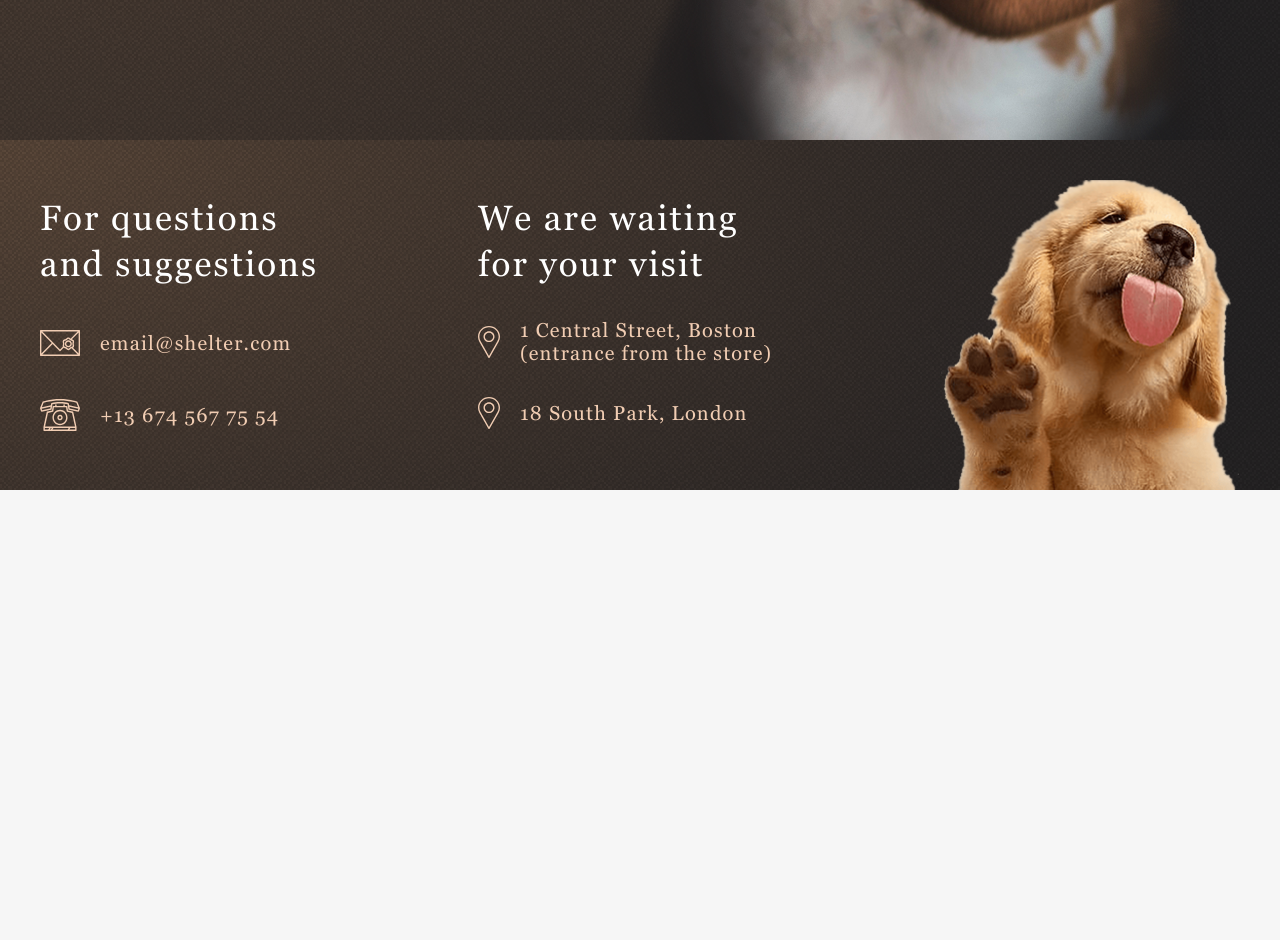
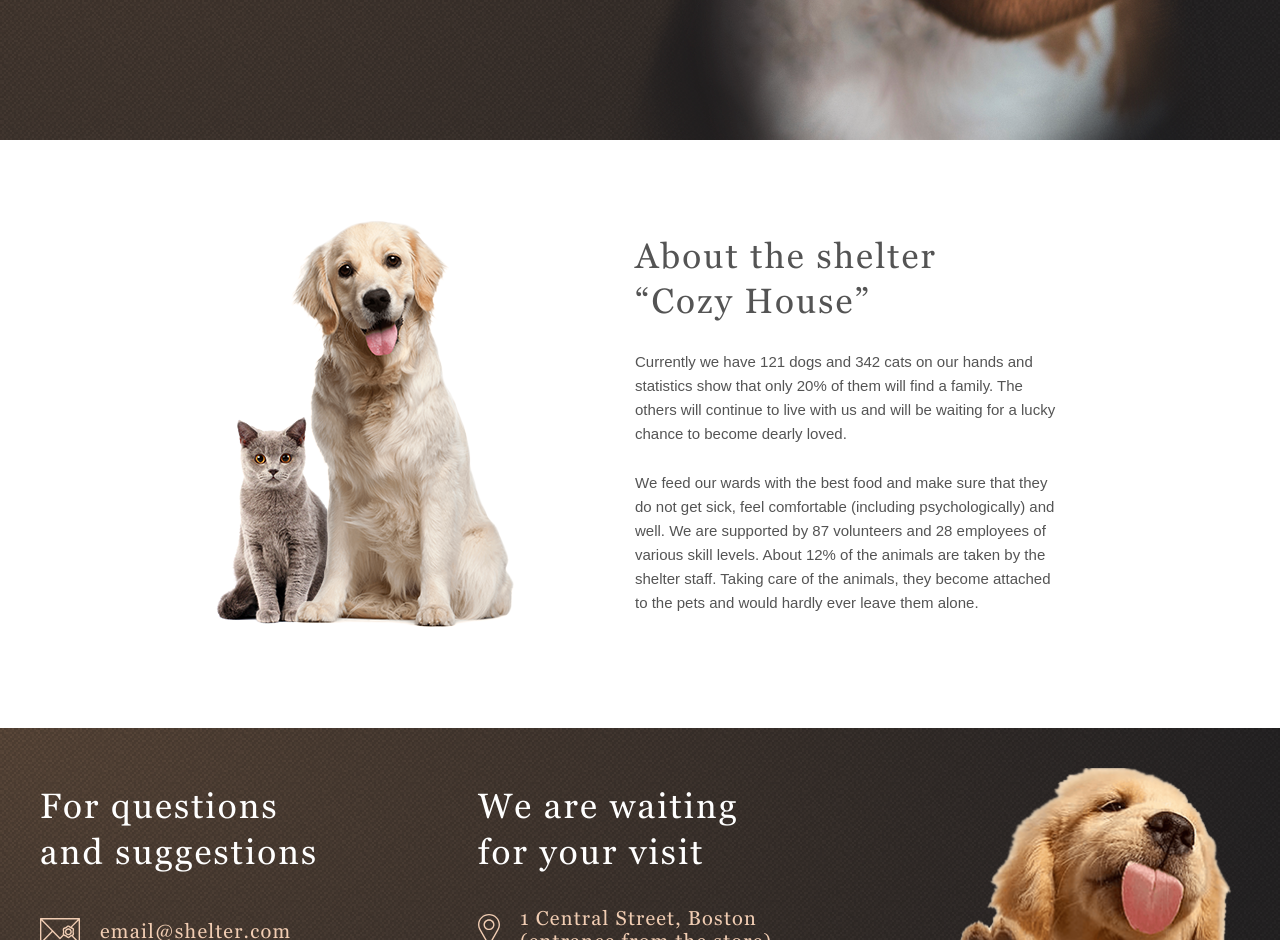
Before and after one commit to Mi6aRdnv/Shelter-Cozy-House, a website: page pages/main/index.html in a window 1280 px wide. Shown: the part 767-1707 px from the top of the page. Before the commit the page ends 1257 px from the top, so only its background shows below. Drawn offline with Linux system fonts and the light colour scheme.

Commit message:
feat: add styled About section to main page

```diff
--- a/pages/main/index.html
+++ b/pages/main/index.html
@@ -55,6 +55,38 @@
               src="../../assets/images/bg-start-screen-puppy.png"
               alt="image of a puppy"
             />
+          </div>
+        </div>
+      </section>
+
+      <section class="about">
+        <div class="about__box _container">
+          <div class="about__img-box">
+            <img
+              src="../../assets/images/dog-and-cat.png"
+              alt="image of a dog"
+              class="about__img"
+            />
+          </div>
+          <div class="about__text-box">
+            <h2 class="about__title">
+              About the shelter <br />
+              “Cozy House”
+            </h2>
+            <p class="about__text">
+              Currently we have 121 dogs and 342 cats on our hands and
+              statistics show that only 20% of them will find a family. The
+              others will continue to live with us and will be waiting for a
+              lucky chance to become dearly loved.
+            </p>
+            <p class="about__text">
+              We feed our wards with the best food and make sure that they do
+              not get sick, feel comfortable (including psychologically) and
+              well. We are supported by 87 volunteers and 28 employees of
+              various skill levels. About 12% of the animals are taken by the
+              shelter staff. Taking care of the animals, they become attached to
+              the pets and would hardly ever leave them alone.
+            </p>
           </div>
         </div>
       </section>
--- a/styles/main.css
+++ b/styles/main.css
@@ -52,3 +52,39 @@
   background-color: var(--color-primary-light);
   transition-duration: 0.5s;
 }
+
+/* ABOUT - SECTION*/
+.about {
+  padding: 80px 30px 100px;
+  background-color: var(--color-white);
+}
+.about__box {
+  display: flex;
+  align-items: center;
+  justify-content: center;
+}
+.about__img-box {
+  margin-right: 120px;
+  user-select: none;
+}
+.about__img-box img {
+  width: 100%;
+}
+.about__text-box {
+  max-width: 430px;
+}
+.about__text-box *:not(:last-child) {
+  margin-bottom: 25px;
+}
+.about__title {
+  font-size: 35px;
+  line-height: 130%;
+  letter-spacing: 0.06em;
+  color: var(--color-gray-l);
+}
+.about__text {
+  font-family: var(--second-family);
+  font-size: 15px;
+  line-height: 160%;
+  color: var(--color-gray-l);
+}
```
